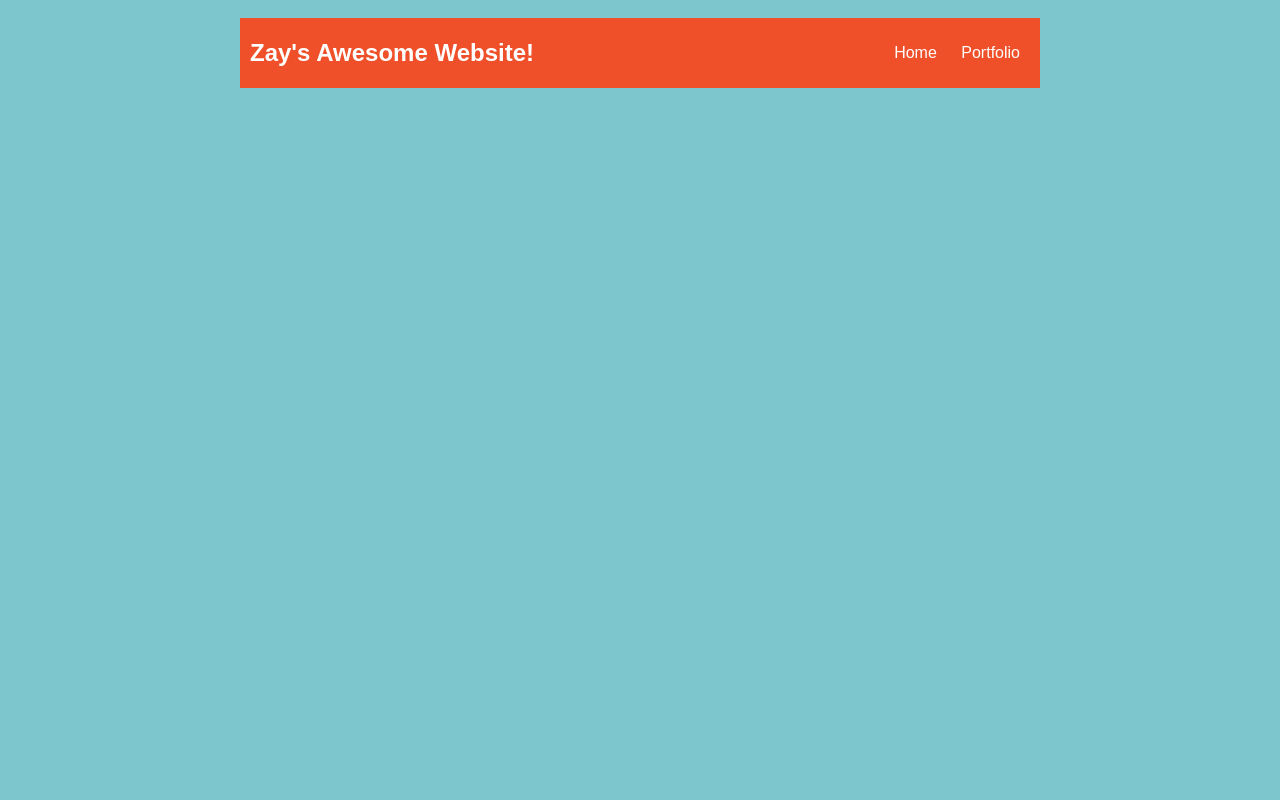
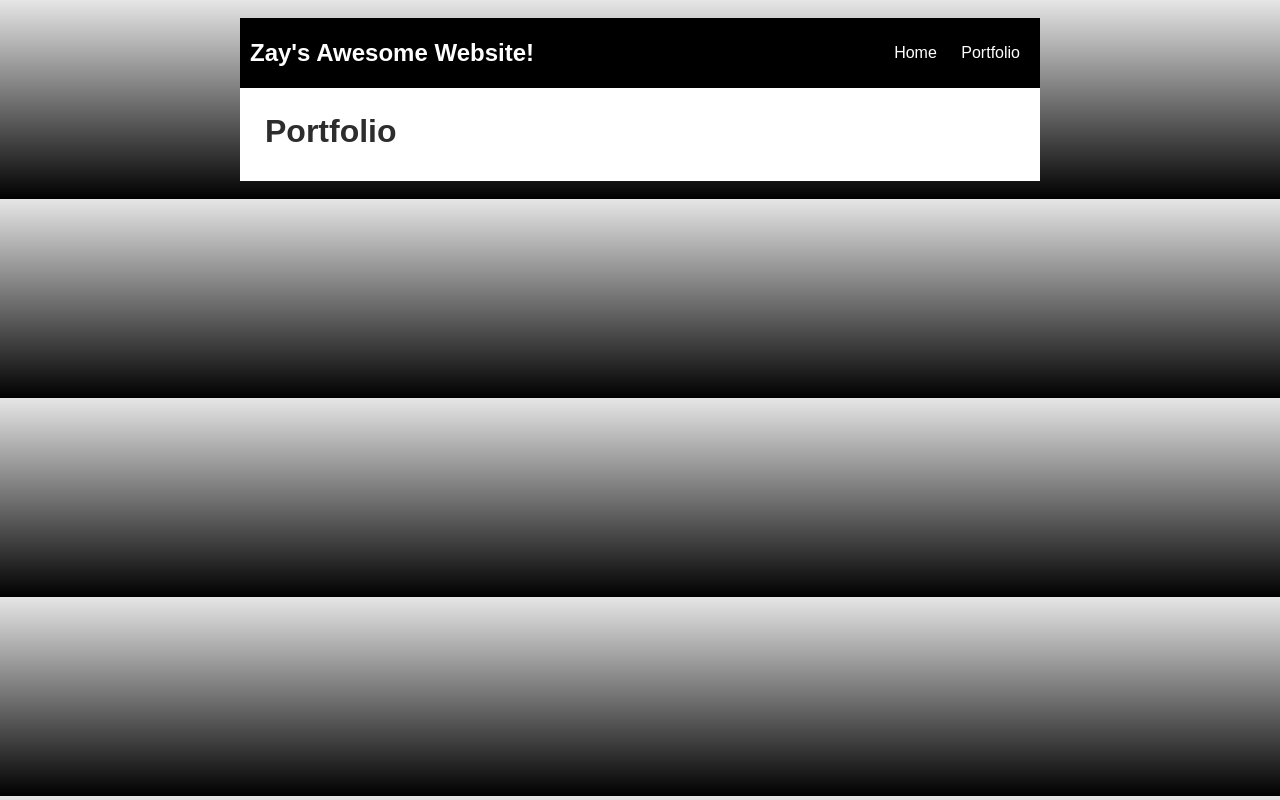
Before and after one commit to ZaylinSherman/ZaylinSherman.github.io, a plain HTML site: page portfolio.html in a window 1280 px wide. Drawn offline with nearby package versions, Linux system fonts and the light colour scheme; no server answers.

Commit message:
add portfolio.html file

```diff
--- a/portfolio.html
+++ b/portfolio.html
@@ -4,7 +4,7 @@
         <title>Zay's Amazing Website!</title>
           <style type="text/css">
             body {
-                background: rgb(125, 198, 205);
+                background: linear-gradient(to bottom, #e6e6e6 0%, #000000 100%);
                 color: rgb(45, 45, 45);
                 padding: 10px;
                 font-family: arial;
@@ -23,7 +23,7 @@
 
             /* navigation menu */
             nav {
-                background: rgb(239, 80, 41);
+                background:black ;
                 margin: 0 auto;
                 display: flex;
                 padding: 10px;
@@ -48,7 +48,7 @@
 
             /* main container area beneath menu */
             main {
-                background: rgb(245, 238, 219);
+                background: white;
                 display: flex;
             }
             .content {
@@ -90,6 +90,14 @@
                 </li>
             </ul>
         </nav>
+        <main> <div class="content">
+                <h1>Portfolio</h1>
+                <ul id="portfolio">
+                </ul>
+               </div>
+        </main>
       </div>
+        <script src="https://ajax.googleapis.com/ajax/libs/jquery/2.1.3/jquery.min.js"></script>
+        <script id="portfolioScript">$(document).ready(function() {$.getJSON('projects/projects.json').then(function(data) { data.projects.forEach(function(project){ $('#portfolio').append('<li><a href="projects/' + project.name + '/">' + project.title + ' : ' + project.description + '</a></li>'); }); }); });</script>
     </body>
 </html>
```
Also changed, not shown: index.html (+2 -3 lines).
